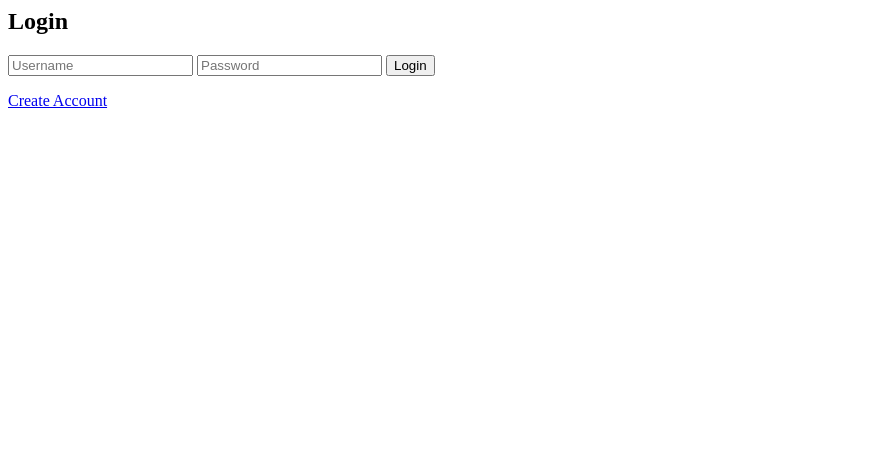
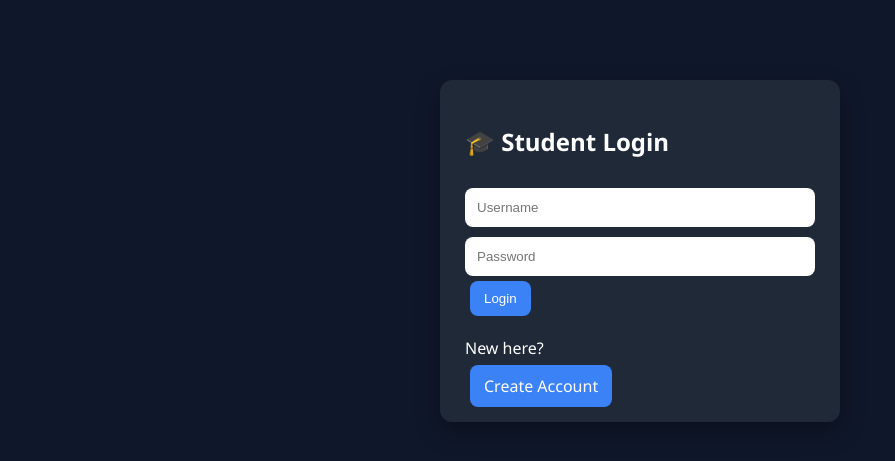
Before and after one commit to see-alcntr/Timetable00.1, a Flask app: page / in a window 1280 px wide. Shown: the top 461 px of the page, without its empty margins (0-895 px from the left). Run offline with Flask 3, Linux system fonts and the light colour scheme.

Commit message:
Update login.html

```diff
--- a/templates/login.html
+++ b/templates/login.html
@@ -1,8 +1,14 @@
-<h2>Login</h2>
-<form method="POST">
-    <input name="username" placeholder="Username">
-    <input name="password" type="password" placeholder="Password">
-    <button>Login</button>
-</form>
+<link rel="stylesheet" href="{{ url_for('static', filename='style.css') }}">
 
-<a href="/register">Create Account</a>
+<div class="card">
+    <h2>🎓 Student Login</h2>
+
+    <form method="POST">
+        <input name="username" placeholder="Username">
+        <input name="password" type="password" placeholder="Password">
+        <button type="submit">Login</button>
+    </form>
+
+    <p>New here?</p>
+    <a href="/register">Create Account</a>
+</div>
```
